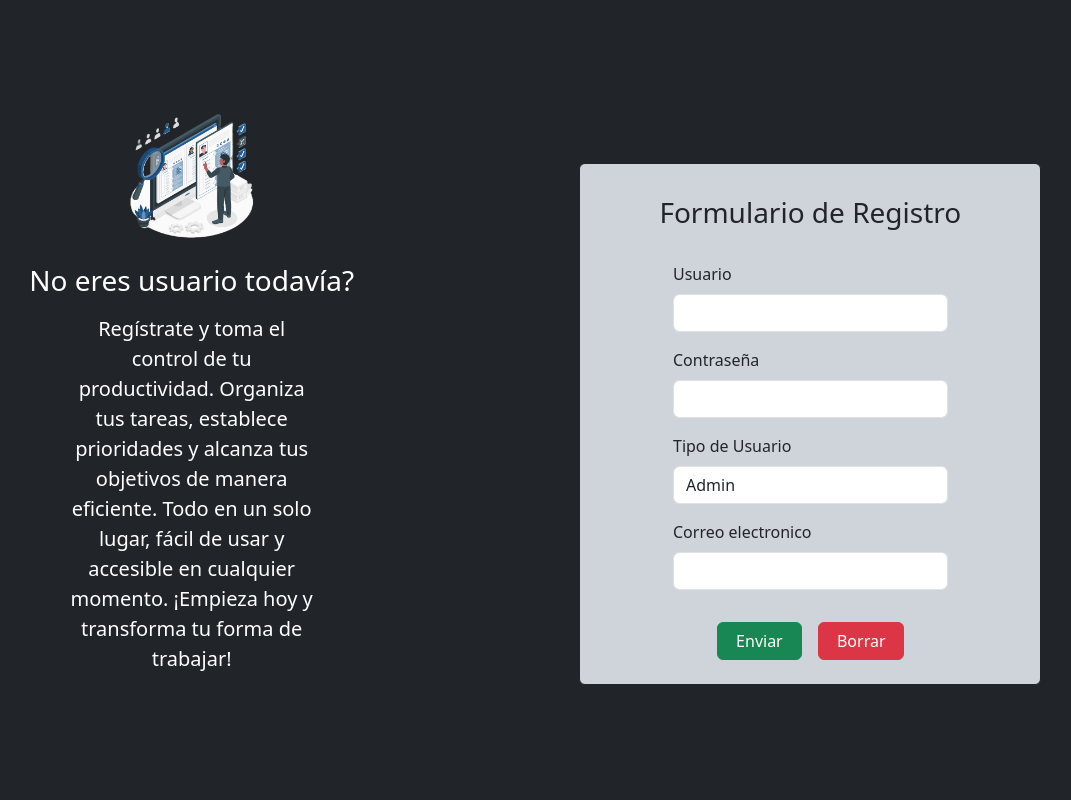
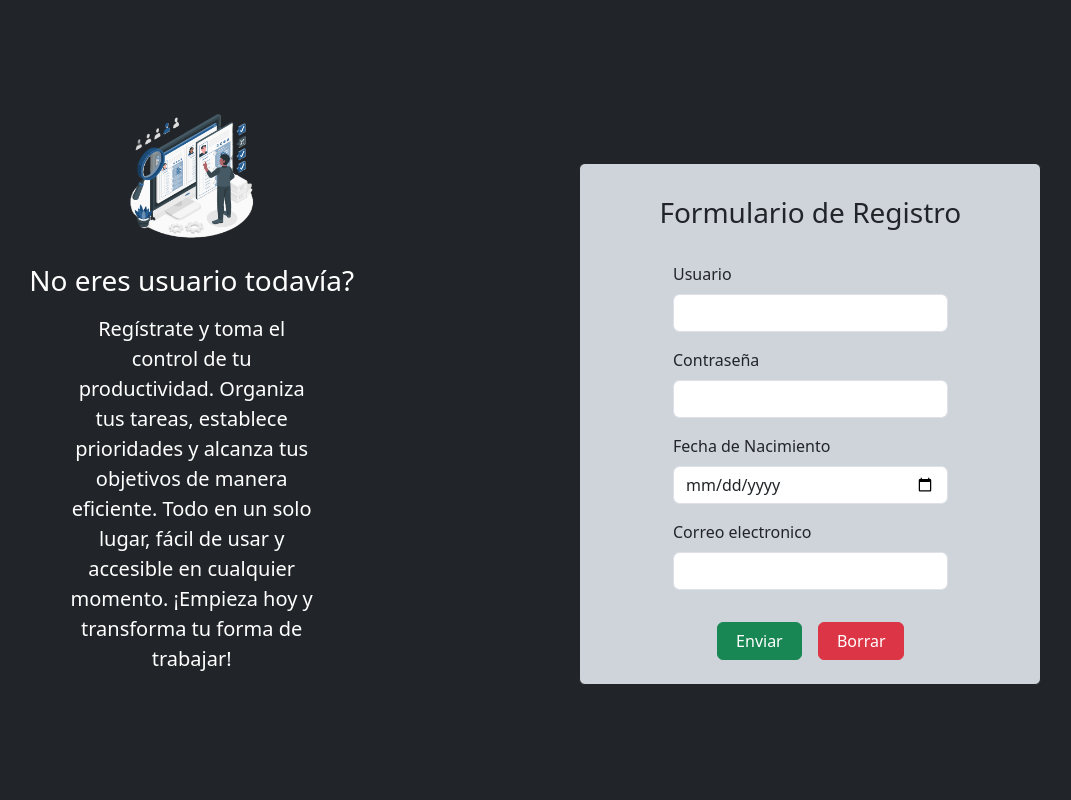
Before and after one commit to alfaroo1/TareasPersonales, a PHP site: page /pages/register.php in a window 1280 px wide. Shown: the whole page, without its empty margins (91-1162 px from the left). Run offline with PHP 8.4, Linux system fonts and the light colour scheme.

Commit message:
Change part of register

```diff
--- a/functions/funciones_bd.php
+++ b/functions/funciones_bd.php
@@ -6,7 +6,7 @@ function connect()
     try {
         $pdo = new PDO(
             // port=3307
-            'mysql:host=localhost;dbname=tareas_personales',
+            'mysql:host=localhost;port=3307;dbname=tareas_personales',
             'tareas_personales',
             'pass'
         );
--- a/pages/register.php
+++ b/pages/register.php
@@ -40,11 +40,8 @@
                                 <input type="password" name="contraseña" class="form-control">
                             </div>
                             <div class="col-12 col-md-8 m-2">
-                                <label for="tipoUser" class="form-label fs-6">Tipo de Usuario</label>
-                                <select name="tipoUser" id="tipoUser" class="form-control">
-                                    <option value="admin">Admin</option>
-                                    <option value="registrado">Registrado</option>
-                                </select>
+                                <label for="edad" class="form-label fs-6">Fecha de Nacimiento</label>
+                                <input type="date" class="form-control">
                             </div>
                             <div class="col-12 col-md-8 m-2">
                                 <label for="email" class="form-label fs-6">Correo electronico</label>
```
